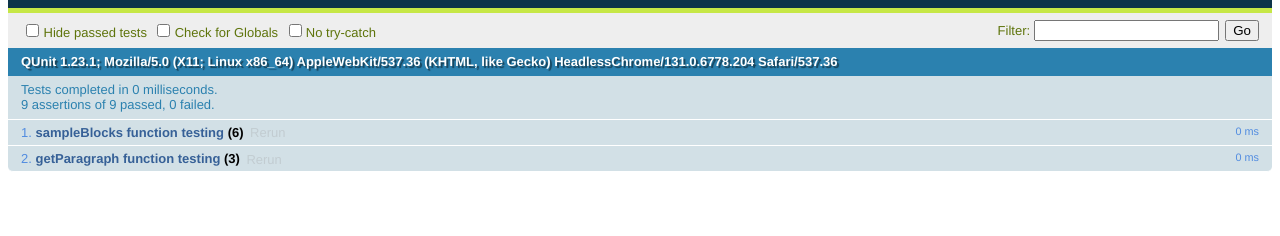
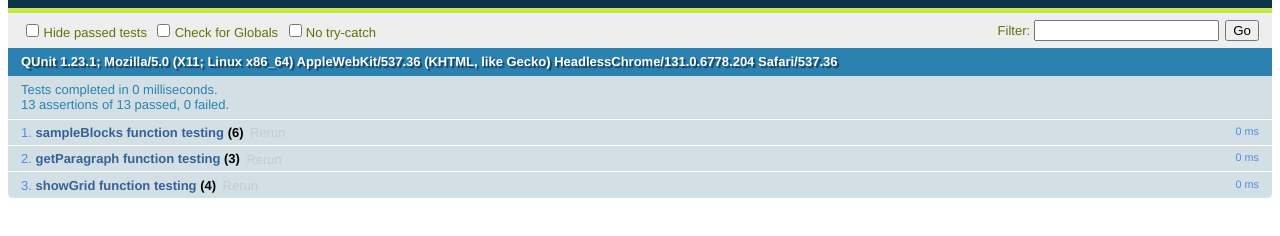
Before and after one commit to Carlos-T/watchmaker, a plain HTML site: page tests.html in a window 1280 px wide. Shown: the part 48-284 px from the top of the page. Drawn offline with Linux system fonts and the light colour scheme.

Commit message:
Added tests for showGrid

```diff
--- a/js/test/sampleBlocksTest.js
+++ b/js/test/sampleBlocksTest.js
@@ -1,12 +1,11 @@
 QUnit.test("sampleBlocks function testing", function(assert) {
   assert.expect(6);
 
-  var samples;
+  var samples = sampleBlocks();
 
-  assert.ok(sampleBlocks() instanceof Array, "sampleBlocks returns an array");
-  assert.ok(sampleBlocks().length > 0, "sampleBlocks returns an array with at least one item");
+  assert.ok(samples instanceof Array, "sampleBlocks returns an array");
+  assert.ok(samples.length > 0, "sampleBlocks returns an array with at least one item");
 
-  samples = sampleBlocks();
   var allArrays = true;
   for (var s1 in samples) {
     if (!(samples[s1] instanceof Array)) {
@@ -15,7 +14,6 @@ QUnit.test("sampleBlocks function testing", function(assert) {
   }
   assert.ok(allArrays, "Every sample must be an array");
 
-  samples = sampleBlocks();
   var allArraysOfArrays = true;
   for (var s21 in samples) {
     for (var s22 in samples[s21]) {
@@ -26,7 +24,6 @@ QUnit.test("sampleBlocks function testing", function(assert) {
   }
   assert.ok(allArraysOfArrays, "Every sample must be an array of arrays");
 
-  samples = sampleBlocks();
   var allNumbers = true;
   for (var s31 in samples) {
     for (var s32 in samples[s31]) {
@@ -39,7 +36,6 @@ QUnit.test("sampleBlocks function testing", function(assert) {
   }
   assert.ok(allNumbers, "Every position of the sample must be a number zero or one");
 
-  samples = sampleBlocks();
   var oneOne = true;
   for (var s41 in samples) {
     var onlyZerosPiece = true;
--- a/js/test/watchmakerTest.js
+++ b/js/test/watchmakerTest.js
@@ -1,9 +1,34 @@
 QUnit.test("getParagraph function testing", function(assert) {
   assert.expect(3);
 
-  assert.equal(typeof getParagraph(), "string", "getParagraph returns an string");
-  assert.ok(getParagraph().length > 120, "getParagraph returns an string with at least 120 characters");
+  var paragraph = getParagraph();
 
-  var paragraph = getParagraph();
+  assert.equal(typeof paragraph, "string", "getParagraph returns an string");
+  assert.ok(paragraph.length > 120, "getParagraph returns an string with at least 120 characters");
+
   assert.equal(paragraph, paragraph.replace(/[0-9]/, ''), 'getParagraph returns an string that cannot have numbers');
 });
+
+QUnit.test("showGrid function testing", function(assert) {
+  assert.expect(4);
+
+  assert.ok($('.crossword').length === 0, "Before calling showGrid, there are no crossword on the body");
+
+  var noParameters = showGrid();
+
+  assert.notOk(noParameters || $('.crossword').length !== 0, "showGrid returns false if called without arguments. Makes no insertion on the body");
+
+  var wrongGrid1 = [[1,2,3,4], [5,6,7,8], 3];
+  var wrongGrid2 = [1, 2, 3];
+  var wrongArguments = showGrid('test') || showGrid(123) || showGrid('test') || showGrid(wrongGrid1) || showGrid(wrongGrid2);
+
+  assert.notOk(wrongArguments || $('.crossword').length !== 0, "showGrid returns false if called with wrong arguments. Makes no insertion on the body");
+
+  var correctGrid = [[1,2,3,4], [5,6,7,8], [9,10,11,12]];
+
+  var correctCall = showGrid(correctGrid);
+
+  assert.ok(correctCall && $('.crossword').length !== 0, "showGrid returns true if called with correct arguments. Makes an insertion on the body");
+
+  $('.crossword').remove();
+});
--- a/js/watchmaker.js
+++ b/js/watchmaker.js
@@ -10,7 +10,6 @@ function init() {
 }
 
 function getParagraph() {
-  //Can't have the character '0'
   var paragraph = "Mi dibujo no representaba un sombrero. Representaba una serpiente boa que digería un elefante. Dibujé entonces el interior de la serpiente boa a fin de que las personas grandes pudiesen comprender. Siempre necesitan explicaciones.";
   var paragraph2 = "Una de sus más importantes habilidades será, siempre, la de extraer de cuanto lo rodea la esencia y la energía que le permitan vivir y crecer artísticamente. Y lo mismo de las personas. Las exprime, utilizando lo mejor de cada una.";
   var paragraph3 = "La verdadera amistad es planta de lento crecimiento que debe sufrir y vencer los embates del infortunio antes de que sus frutos lleguen a completa madurez"; //27
@@ -19,8 +18,10 @@ function getParagraph() {
 }
 
 function showGrid(grid) {
-  var table = $('<table>');
+  if(grid instanceof Array) {
+    var table = $('<table>').addClass('crossword');
     for (var x = 0; x < grid.length; x++) {
+      if(grid[x] instanceof Array) {
         var row = $('<tr>');
         for (var y = 0; y < grid[x].length; y++) {
           var element = $('<td>').text(grid[x][y]);
@@ -30,8 +31,15 @@ function showGrid(grid) {
           row.append(element);
         }
         table.append(row);
+      } else {
+        return false;
+      }
     }
     $('body').append(table);
+    return true;
+  } else {
+    return false;
+  }
 }
 
 function showPiece(piece) {
--- a/tests.html
+++ b/tests.html
@@ -9,6 +9,7 @@
 <body>
   <div id="qunit"></div>
   <div id="qunit-fixture"></div>
+  <script src="js/vendor/jquery-2.2.3.js"></script>
   <script src="js/vendor/qunit-1.23.1.js"></script>
 
   <script src="js/boardCreation.js"></script>
```
Lines whose indentation alone changed are shown as unchanged.
